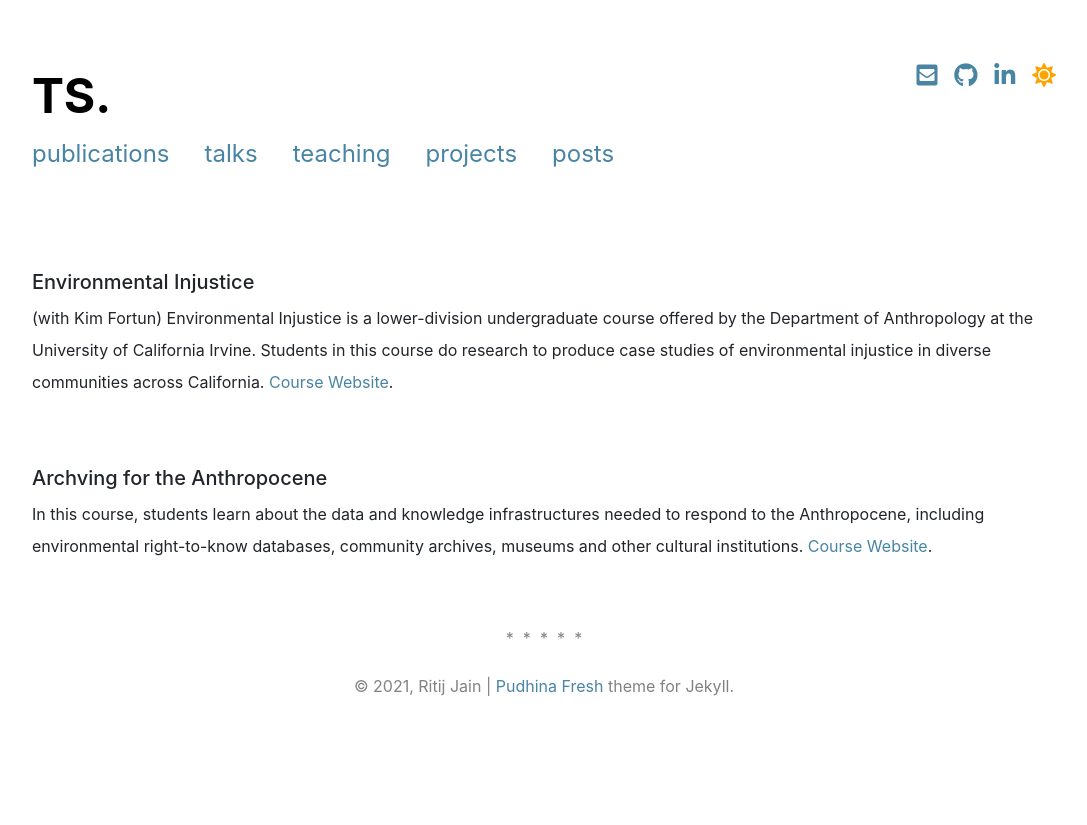
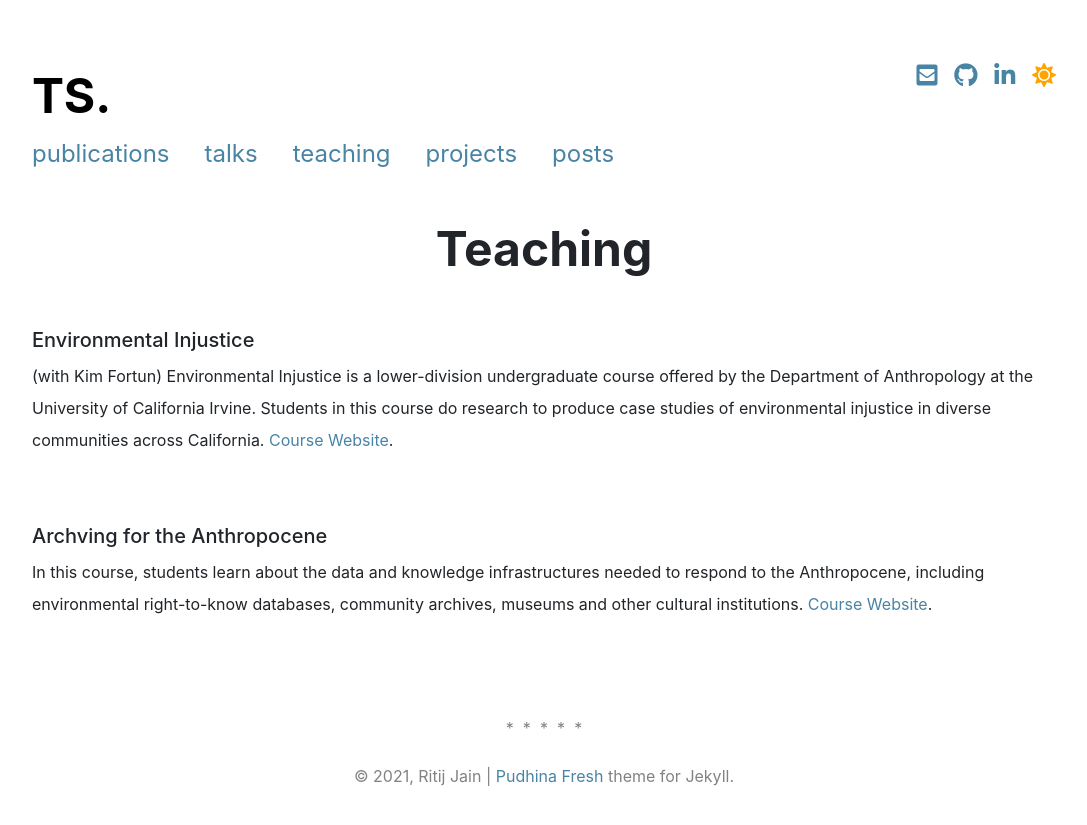
Before and after one commit to timschuetz/personal, a Jekyll site: the page built from teaching.md, in a window 1280 px wide. Shown: the top 825 px of the page, without its empty margins (96-1183 px from the left). Built offline with Jekyll 4.4.1, drawn with Linux system fonts in a browser that asks for light colours; nearby versions of some CDN libraries; a style sheet for code colours, icons or effects is not loaded.

Commit message:
Update teaching.md

```diff
--- a/teaching.md
+++ b/teaching.md
@@ -1,7 +1,7 @@
 ---
 layout: page
 full_logo: false
-title:
+title: Teaching
 subtitle:
 description:
 sitemap:
@@ -14,3 +14,5 @@ priority: 1.0
 &nbsp;
 ##### Archving for the Anthropocene
 In this course, students learn about the data and knowledge infrastructures needed to respond to the Anthropocene, including environmental right-to-know databases, community archives, museums and other cultural institutions. [Course Website](https://disaster-sts-network.org/content/archiving-anthropocene-2021/essay).
+\
+&nbsp;
```
